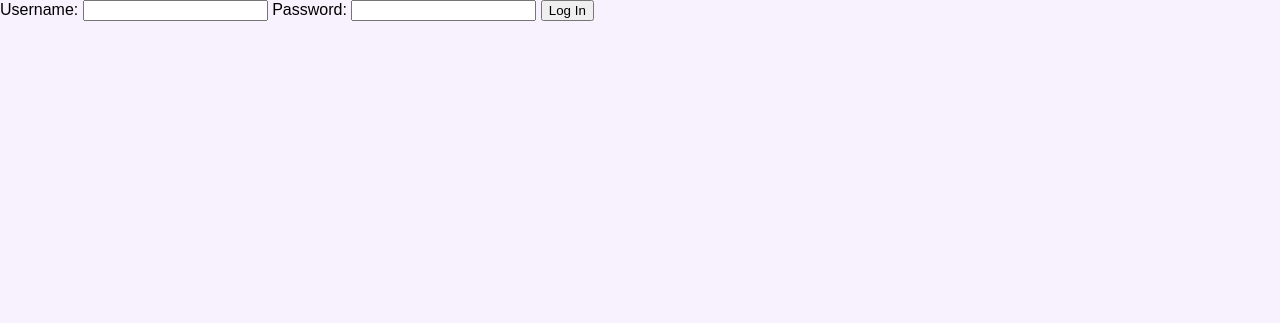
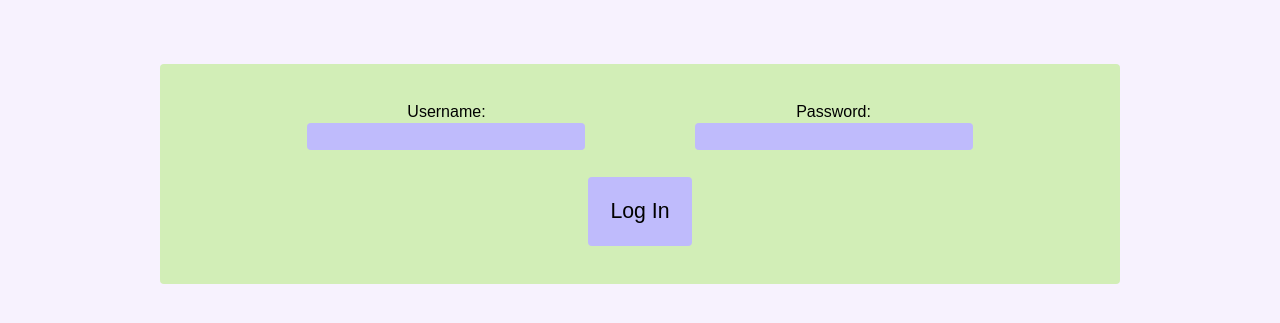
Before and after one commit to quiluh/Daily-Notices, a Flask app: page /login in a window 1280 px wide. Shown: the top 323 px of the page. Run offline with Flask 3, Linux system fonts and the light colour scheme.

Commit message:
styled login route

```diff
--- a/static/styles/styles.css
+++ b/static/styles/styles.css
@@ -109,7 +109,7 @@ p {
     text-align: center;
     background-color: var(--lightPrimary);
     border: none;
-    border-radius: 0.2rem;
+    border-radius: 0.25rem;
     transition-duration: 0.2s;
     font-size: calc(1.5vh + 1.8vw);
 }
@@ -123,7 +123,7 @@ p {
     text-align: center;
     background-color: var(--lightPrimary);
     border: none;
-    border-radius: 0.2rem;
+    border-radius: 0.25rem;
     font-size: calc(0.8vh + 0.9vw);
     width: 75%;
     transition-duration: 0.2s;
@@ -145,7 +145,7 @@ p {
     text-align: center;
     margin: 4.2%;
     background-color: var(--lightPrimary);
-    border-radius: 0.3rem;
+    border-radius: 0.25rem;
     border: none;
     filter: brightness(100%);
     transition-duration: 300ms;
@@ -159,7 +159,7 @@ p {
     text-align: center;
     margin: 2.2%;
     background-color: var(--lightPrimary);
-    border-radius: 0.3rem;
+    border-radius: 0.25rem;
     border: none;
     filter: brightness(100%);
     transition-duration: 300ms;
@@ -178,3 +178,39 @@ p {
     margin-left: auto;
     margin-right: auto;
 }
+.loginContainer {
+    background-color: var(--complimentaryPrimary);
+    width: 75%;
+    margin-top: 5%;
+    border-radius: 0.25rem;
+    padding: 3%;
+}
+.loginContainer input[type="text"], .loginContainer input[type="password"] {
+    text-align: center;
+    font-size: calc(0.9vh + 1.1vw);
+    background-color: var(--lightPrimary);
+    border: none;
+    border-radius: 0.25rem;
+    transition-duration: 0.2s;
+}
+.loginContainer input[type="text"]:focus, .loginContainer input[type="password"]:focus {
+    outline: none;
+    filter: brightness(110%);
+}
+.loginContainer button {
+    font-size: calc(0.9vh + 1.1vw);
+    padding: 2.5%;
+    height: fit-content;
+    align-self: center;
+    text-align: center;
+    margin-top: 3%;
+    background-color: var(--lightPrimary);
+    border-radius: 0.25rem;
+    border: none;
+    filter: brightness(100%);
+    transition-duration: 300ms;
+    cursor: pointer;
+}
+.loginContainer button:hover {
+    filter: brightness(120%);
+}
--- a/templates/login.html
+++ b/templates/login.html
@@ -7,14 +7,30 @@
     <title>Daily Notices | Log In</title>
 </head>
 <body>
+    <div class="loginContainer mxAuto">
         <form method="post">
+            <div class="row justifyContentEvenly">
+                <div class="col justifyContentEvenly">
+                    <div class="row justifyContentEvenly">
                         <label for="username">Username:</label>
+                    </div>
+                    <div class="row justifyContentEvenly">
                         <input type="text" name="username" required autocomplete="off" maxlength="15">
-
+                    </div>
+                </div>
+                <div class="col justifyContentEvenly">
+                    <div class="row justifyContentEvenly">
                         <label for="password">Password:</label>
+                    </div>
+                    <div class="justifyContentEvenly">
                         <input type="password" name="password" required autocomplete="off" maxlength="50">
-
-        <input type="submit" value="Log In">
+                    </div>
+                </div>
+            </div>
+            <div class="centerContent">
+                <button type="submit" value="Log In">Log In</button>
+            </div>
         </form>
+    </div>
 </body>
 </html>
```
Also changed, not shown: templates/test.html (+17 -26 lines). Lines whose indentation alone changed are shown as unchanged.
